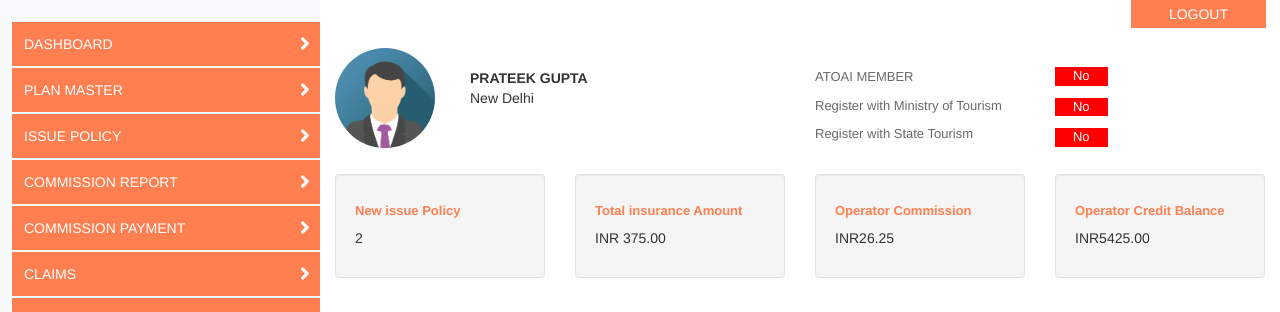
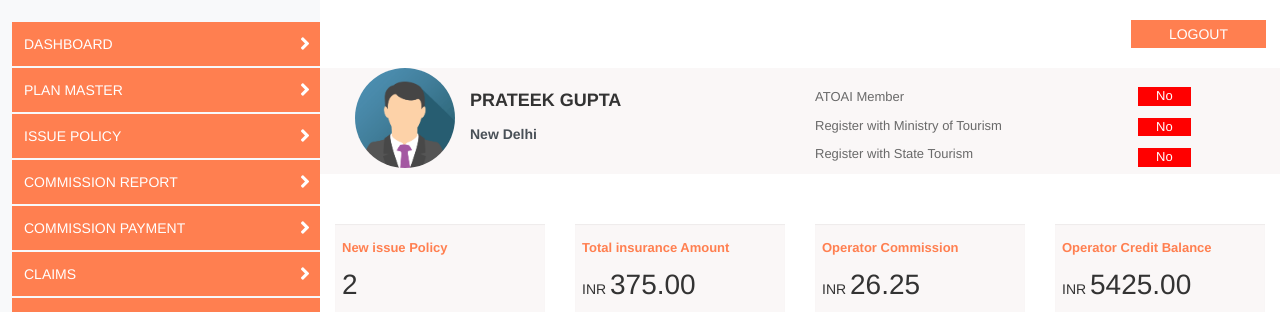
Before and after one commit to aditi939/Dashboard, a plain HTML site: page index.html in a window 1280 px wide. Shown: the top 312 px of the page. Drawn offline with nearby package versions, Linux system fonts and the light colour scheme.

Commit message:
changes css

```diff
--- a/index.html
+++ b/index.html
@@ -37,7 +37,6 @@
         <div class="collapse navbar-collapse" id="responsiveNavbarContent">
             <ul class="nav navbar-nav">
                 <div class="sidenav" id="responsiveSidenav">
-                    <!-- Static Dropdown items -->
                     <button class="dropdown-btn">DASHBOARD <i class="icon fas fa-angle-right"></i></button>
                     <div class="dropdown-container">
                         <a href="#">Link 1</a>
@@ -188,9 +187,9 @@
         </ul>
       </div>
 
-      <button class="logout-btn">LOGOUT</button>
+      <button class="logout-btn" onclick="window.location.href='#'">LOGOUT</button>
       <div class="col-sm-9">
-        <div class="row">
+        <div class="row" style="background-color: #faf7f7;">
           <div class="col-sm-6">
             <div class="">
               <div class="col">
@@ -198,8 +197,8 @@
                   <img src="assets/img_avatar.png" alt="Avatar" style="width:100px">
                 </div>
                 <div class="avatar-name">
-                  <b>PRATEEK GUPTA</b>
-                  <p>New Delhi</p>
+                  <p class="name">PRATEEK GUPTA</p>
+                  <p class="city">New Delhi</p>
                 </div>
               </div>
             </div>
@@ -208,7 +207,7 @@
             <div class="">
               <div class="col">
                 <div class="left-box">
-                    <p>ATOAI MEMBER</p>
+                    <p>ATOAI Member</p>
                     <p>Register with Ministry of Tourism</p>
                     <p>Register with State Tourism</p>
                 </div>
@@ -227,29 +226,29 @@
             </div>
           </div>
         </div>
-        <div class="row" style="margin-top: 20px;">
+        <div class="row" style="margin-top: 50px;">
           <div class="col-sm-3">
             <div class="well">
               <h5 class="card-title">New issue Policy</h5>
-              <p>2</p>
+              <p><span class='bigger'>2</span></p>
             </div>
           </div>
           <div class="col-sm-3">
             <div class="well">
               <h5 class="card-title">Total insurance Amount</h5>
-              <p>INR 375.00</p>
+              <p>INR <span class='bigger'>375.00</span></p>
             </div>
           </div>
           <div class="col-sm-3">
             <div class="well">
               <h5 class="card-title">Operator Commission</h5>
-              <p>INR26.25</p>
+              <p>INR <span class='bigger'>26.25</span></p>
             </div>
           </div>
           <div class="col-sm-3">
             <div class="well">
               <h5 class="card-title">Operator Credit Balance</h5>
-              <p>INR5425.00</p>
+              <p>INR <span class='bigger'>5425.00</span></p>
             </div>
           </div>
         </div>
@@ -290,7 +289,6 @@
               </tbody>
             </table>
           </div>
-        <!-- </div> -->
       </div>
     </div>
   </div>
--- a/styles/style.css
+++ b/styles/style.css
@@ -15,11 +15,23 @@
   .logout-btn{
     background-color: coral;
     float: right;
+    margin: 20px 14px 0 0;
     border:none;
     padding: 4px 38px;
     color:white;
-    margin-right: 14px;
 }
+/* Responsive styles */
+@media (max-width: 767px) {
+  .logout-btn {
+    float: none;
+    margin-top: 10px;
+    margin-right: 0;
+    width: 100%;
+  }
+}
+/* .row{
+  box-shadow: 0 2px 2px 0 whitesmoke;
+} */
 .col-sm-9{
   margin-top:20px;
 }
@@ -29,25 +41,35 @@
     font-weight: bolder;
 }
 .heading{
-    margin-top: 20px;
-    margin-left: 20px;
-  }
+    margin: 16px 0 20px;
+    font-weight: bold;
+}
   img {
     border-radius: 50%;
   }
 
-  /* .right-box {
-    top: 20px;
-    left: 20px;
-  } */
+  .right-box {
+    /* top: 20px;
+    left: 20px;  */
+    margin-left: 20px;
+  }
   .avatar-name {
     position: absolute;
-    top: 20px; /* Adjust the top position as needed */
-    left: 150px; /* Adjust the left position as needed */
+    top: 20px;
+    left: 150px;
+  }
+  .name{
+    font-weight: bold;
+    font-size: large;
+  }
+  .city{
+    color: #495057;
+    font-weight: 700;
   }
   .left-box{
     margin-top: 20px;
     float: left;
+    width: 60%
  }
   .left-box p{
     color: dimgrey;
@@ -87,7 +109,7 @@
 }
 .table-style thead tr.table-heading th {
   background-color: coral !important;
-  color: white; /* Set text color for better contrast */
+  color: white;
   border: 4px solid;
 }
 .table-content td{
@@ -170,3 +192,11 @@ tr:nth-child(odd) {
 .dropdown-btn.active + .dropdown-container {
   display: block;
 }
+
+.bigger { font-size:200%; }
+.well{
+  padding: 7px;
+  border-radius: 0px;
+  background-color:  #faf7f7;
+  border: none;
+}
```
